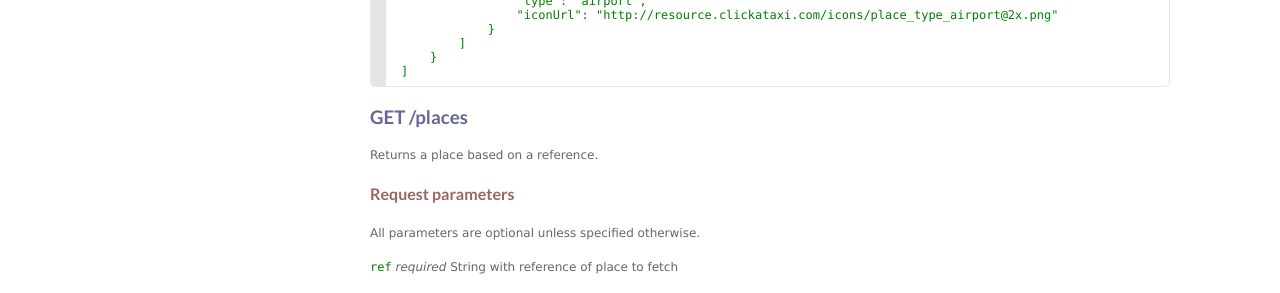
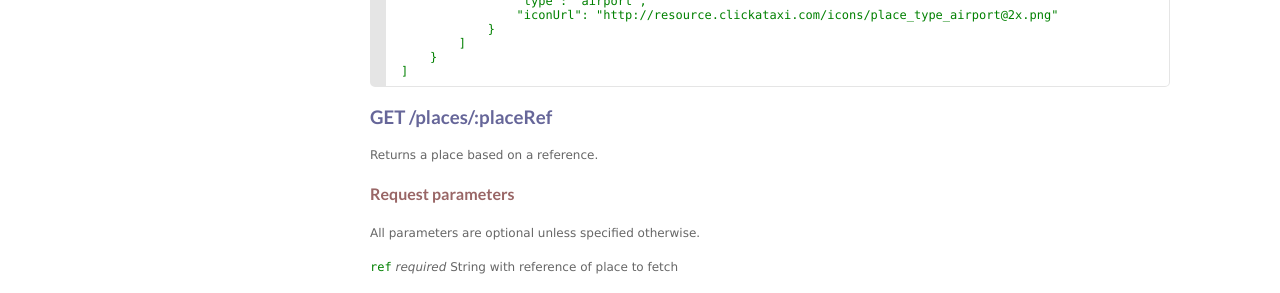
Before and after one commit to clickataxi/api-documentation, a Jekyll site: the page built from index.md, in a window 1280 px wide and 900 px high, scrolled down 2771 px. Shown: the part 154-447 px from the top of the window. Built offline with Jekyll 4.4.1, drawn with Linux system fonts in a browser that asks for light colours; Markdown is read by kramdown in place of the engine named in the settings.

Commit message:
Updates GET /places to include name

```diff
--- a/index.md
+++ b/index.md
@@ -185,7 +185,7 @@ All parameters are optional unless specified otherwise.
 	]
 
 
-### <a id="get_place_by_reference"></a> GET /places
+### <a id="get_place_by_reference"></a> GET /places/:placeRef
 
 Returns a place based on a reference.
 
```
